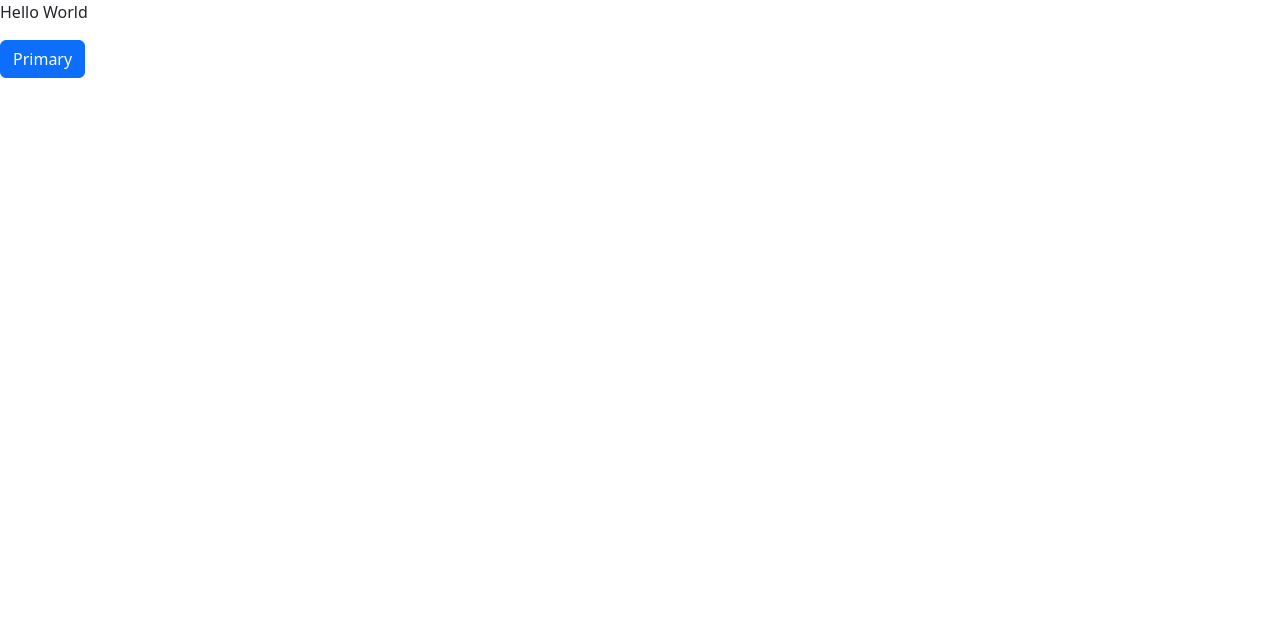
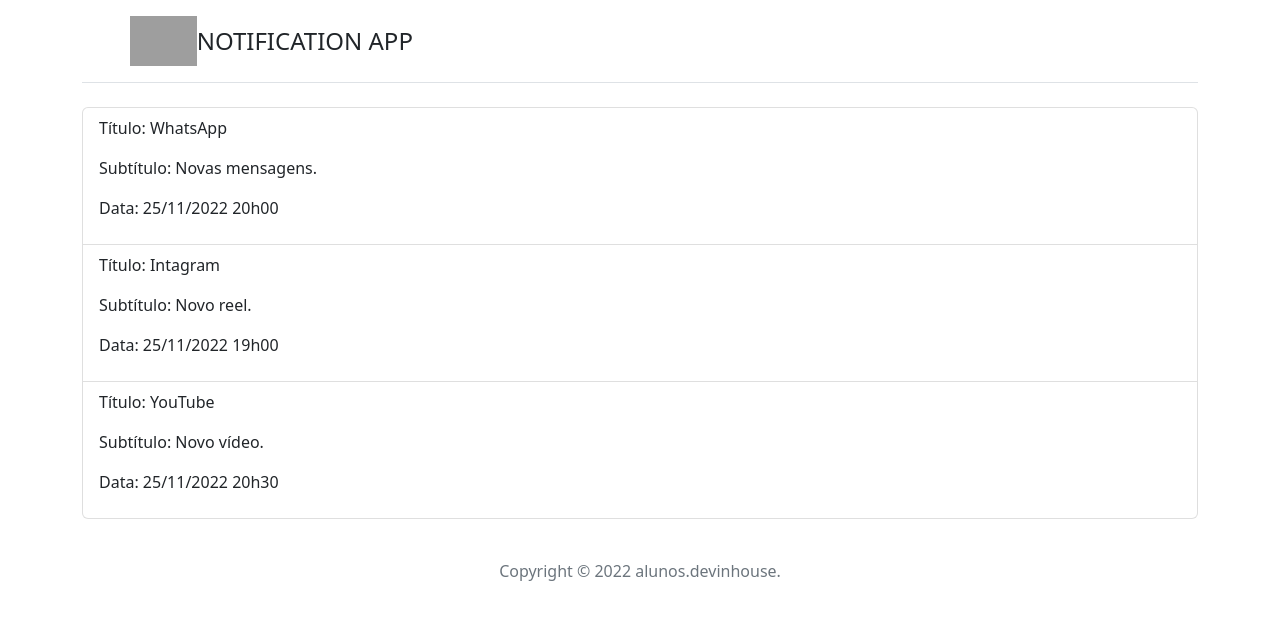
Before and after one commit to LarissaAsito/DevInHouseM1S08, an Angular app in the folder NotificationApp/: page / in a window 1280 px wide. Shown: the top 620 px of the page. Built offline with nearby package versions, Linux system fonts and the light colour scheme; grey boxes are pictures that could not be loaded.

Commit message:
Adicionando exercicios 3, 4 e 5

```diff
--- a/NotificationApp/src/app/app.component.html
+++ b/NotificationApp/src/app/app.component.html
@@ -1,2 +1 @@
-<p>Hello World</p>
-<button type="button" class="btn btn-primary">Primary</button>
+<ntap-notification-list></ntap-notification-list>
--- a/NotificationApp/src/app/app.component.ts
+++ b/NotificationApp/src/app/app.component.ts
@@ -2,7 +2,8 @@
 
 @Component({
   selector: 'ntap-root',
-  templateUrl: './app.component.html'
+  templateUrl: './app.component.html',
+  styleUrls: ['./app.component.scss']
 })
 export class AppComponent {
   title = 'NotificationApp';
--- a/NotificationApp/src/app/app.module.ts
+++ b/NotificationApp/src/app/app.module.ts
@@ -2,10 +2,12 @@
 import { BrowserModule } from '@angular/platform-browser';
 
 import { AppComponent } from './app.component';
+import { NotificationListComponent } from './components/notification-list/notification-list.component';
 
 @NgModule({
   declarations: [
-    AppComponent
+    AppComponent,
+    NotificationListComponent
   ],
   imports: [
     BrowserModule
--- /dev/null
+++ b/NotificationApp/src/app/components/notification-list/notification-list.component.html
@@ -0,0 +1,36 @@
+<div class="container">
+    <header class="d-flex flex-wrap justify-content-center py-3 mb-4 border-bottom">
+      <a href="/" class="d-flex align-items-center mb-3 mb-md-0 me-md-auto text-dark text-decoration-none">
+        <svg class="bi me-2" width="40" height="32"><use xlink:href="#bootstrap"></use></svg>
+        <img src="https://cdn-icons-png.flaticon.com/512/5336/5336164.png" height="50" alt="logo">
+        <span class="fs-4">NOTIFICATION APP</span>
+      </a>
+    </header>
+</div>
+
+<div class="container">
+    <ul class="list-group">
+        <li class="list-group-item">
+            <p>Título: WhatsApp</p>
+            <p>Subtítulo: Novas mensagens.</p>
+            <p>Data: 25/11/2022 20h00</p>
+        </li>
+        <li class="list-group-item">
+            <p>Título: Intagram</p>
+            <p>Subtítulo: Novo reel.</p>
+            <p>Data: 25/11/2022 19h00</p>
+        </li>
+        <li class="list-group-item">
+            <p>Título: YouTube</p>
+            <p>Subtítulo: Novo vídeo.</p>
+            <p>Data: 25/11/2022 20h30</p>
+        </li>
+    </ul>
+</div>
+<div class="container">
+  <footer class="py-3 my-4">
+    <p class="text-center text-muted">
+      Copyright © 2022 alunos.devinhouse.
+    </p>
+  </footer>
+</div>
```
Also changed, not shown: NotificationApp/src/app/components/notification-list/notification-list.component.ts (added, +10 -0 lines), NotificationApp/src/app/components/notification-list/notification-list.component.scss (added), NotificationApp/src/web-browser.png (added).
